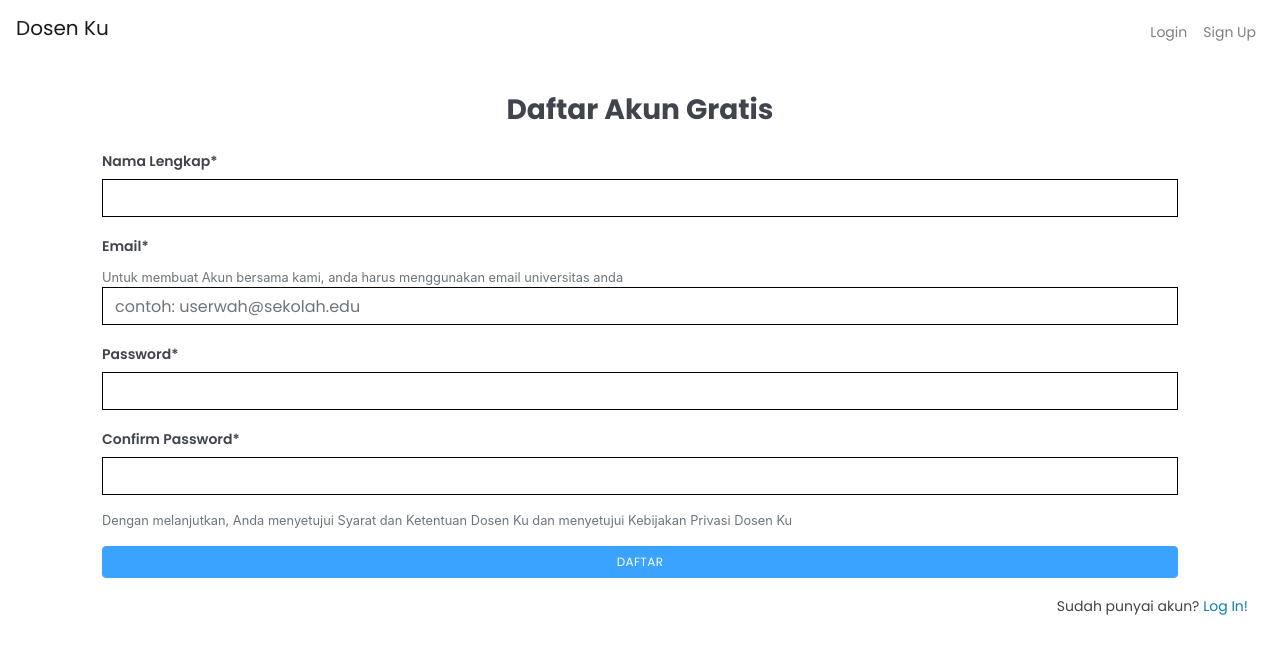
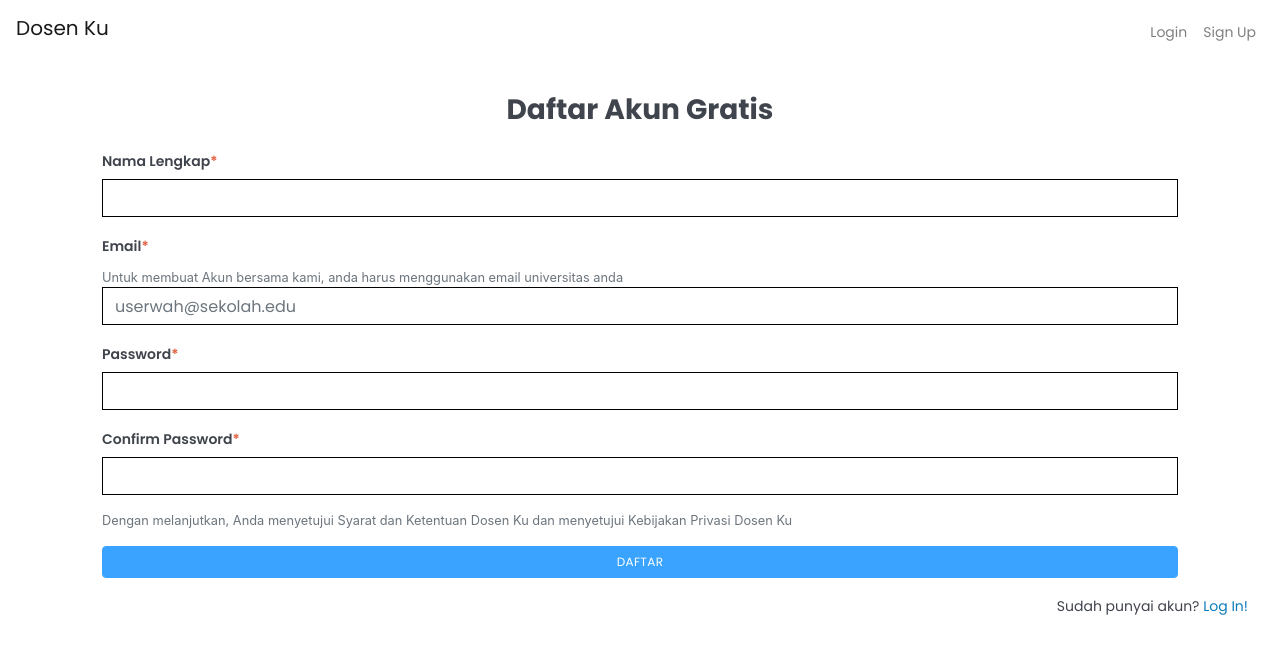
Before and after one commit to Harus-Bisa/frontendv2, a React (Create React App) app in the folder hb-v2/: page /signup in a window 1280 px wide. Shown: the top 654 px of the page. Built offline with nearby package versions, Linux system fonts and the light colour scheme.

Commit message:
form css fix

```diff
--- a/hb-v2/src/components/Form/LoginForm.js
+++ b/hb-v2/src/components/Form/LoginForm.js
@@ -35,7 +35,7 @@ function LoginForm(props){
             {props.error && <Feedback color={"danger"} message={props.error.message}/>}
             <Form onSubmit={submit}>
                 <FormGroup>
-                    <Label>Email*</Label>
+                    <Label>Email<span className="red">*</span></Label>
                     <Input
                         type="email"
                         id="email"
@@ -46,7 +46,7 @@ function LoginForm(props){
                     />
                 </FormGroup>
                 <FormGroup>
-                    <Label>Password*</Label>
+                    <Label>Password<span className="red">*</span></Label>
                     <Input type="password" id="password" value={password} onChange={(event) => setPassword(event.target.value)} required/>
                 </FormGroup>
                 <FormGroup>
--- a/hb-v2/src/components/Form/ReviewForm.js
+++ b/hb-v2/src/components/Form/ReviewForm.js
@@ -220,7 +220,7 @@ function ReviewForm(props){
             {props.error && <Feedback color={"danger"} message={props.error.message}/>}
             <form onSubmit={submit}>
                 <FormGroup>
-                    <Label>Nama Dosen*</Label>
+                    <Label>Nama Dosen<span className="red">*</span></Label>
                     <TextField
                         id="profName"
                         value={profName}
@@ -232,7 +232,7 @@ function ReviewForm(props){
                     />
                 </FormGroup>
                 <FormGroup>
-                    <Label>Nama Perguruan Tinggi*</Label>
+                    <Label>Nama Perguruan Tinggi<span className="red">*</span></Label>
                     <Autocomplete
                         id="profSchool"
                         options={schools}
@@ -256,7 +256,7 @@ function ReviewForm(props){
                     />
                 </FormGroup>
                 <FormGroup style={style.ratingBox}>
-                    <Label>Penilaian*</Label>
+                    <Label>Penilaian<span className="red">*</span></Label>
                     <StyledRating
                         style={style.ratingSpan}
                         id="overallRating"
@@ -267,7 +267,7 @@ function ReviewForm(props){
                     />
                 </FormGroup>
                 <FormGroup style={style.ratingBox}>
-                    <Label>Apakah anda akan merekomendasi dosen ini ke teman anda?*</Label>
+                    <Label>Apakah anda akan merekomendasi dosen ini ke teman anda?<span className="red">*</span></Label>
                     <StyledRating
                         style={style.ratingSpan}
                         id="recommendationRating"
@@ -278,7 +278,7 @@ function ReviewForm(props){
                     />
                 </FormGroup>
                 <FormGroup style={style.ratingBox}>
-                    <Label>Kesusahan Kelas*</Label>
+                    <Label>Kesusahan Kelas<span className="red">*</span></Label>
                     <StyledRating
                         style={style.ratingSpan}
                         id="difficultyRating"
@@ -289,7 +289,7 @@ function ReviewForm(props){
                     />
                 </FormGroup>
                 <FormGroup>
-                    <Label>Nama Kelas*</Label>
+                    <Label>Nama Kelas<span className="red">*</span></Label>
                     <TextField
                         id="courseName"
                         value={courseName}
@@ -300,7 +300,7 @@ function ReviewForm(props){
                     />
                 </FormGroup>
                 <FormGroup style={style.ratingBox}>
-                    <Label>Apakah anda sedang mengambil kelas ini?*</Label>
+                    <Label>Apakah anda sedang mengambil kelas ini?<span className="red">*</span></Label>
                     <div className="button-group-container" id="currentlyTaking">
                         <Button type="button" id="currentlyTaking-Yes" onClick={(event) => setCurrentlyTaking(true)} className={currentlyTaking ? "button-group-selected" : "button-group"}>Iya!</Button>
                         <Button type="button" id="currentlyTaking-No" onClick={(event) => setCurrentlyTaking(false)} className={!currentlyTaking ? "button-group-selected" : "button-group"}>Sudah lama!</Button>
@@ -315,7 +315,7 @@ function ReviewForm(props){
                     </FormGroup>
                 }
                 <FormGroup>
-                    <Label>Nilai yang Anda dapatkan*</Label>
+                    <Label>Nilai yang Anda dapatkan<span className="red">*</span></Label>
                     <Autocomplete
                         id="grade"
                         options={["A", "B", "C", "D", "E", "F", "N/A"]}
@@ -336,7 +336,7 @@ function ReviewForm(props){
                     />
                 </FormGroup>
                 <FormGroup>
-                    <Label>Gaya mengajar dosen*</Label>
+                    <Label>Gaya mengajar dosen<span className="red">*</span></Label>
                     <Autocomplete
                         multiple
                         id="teachingStyle"
@@ -367,14 +367,14 @@ function ReviewForm(props){
                     />
                 </FormGroup>
                 <FormGroup style={style.ratingBox}>
-                    <Label>Apakah Textbook digunakan?*</Label>
+                    <Label>Apakah Textbook digunakan?<span className="red">*</span></Label>
                     <div className="button-group-container" id="textbookRequired">
                         <Button type="button" id="textbookRequired-Yes" onClick={(event) => setTextbookRequired(true)} className={textbookRequired ? "button-group-selected" : "button-group"}>Iya</Button>
                         <Button type="button" id="textbookRequired-No" onClick={(event) => setTextbookRequired(false)} className={!textbookRequired ? "button-group-selected" : "button-group"}>Tidak</Button>
                     </div>
                 </FormGroup>
                 <FormGroup>
-                    <Label>Pilih tag yang mendeskripsikan dosen ini (Max. 3)*</Label>
+                    <Label>Pilih tag yang mendeskripsikan dosen ini (Max. 3)<span className="red">*</span></Label>
                     <Autocomplete
                         multiple
                         id="tags"
@@ -410,7 +410,7 @@ function ReviewForm(props){
                     />
                 </FormGroup>
                 <FormGroup>
-                    <Label>Review anda*</Label>
+                    <Label>Review anda<span className="red">*</span></Label>
                     <Input type="textarea" id="review" value={review} required onChange={(event) => setReview(event.target.value)}/>
                 </FormGroup>
                 {flag && <Popup content={LoginPopup} auto disableFlag={() => setFlag(false)}/>}
--- a/hb-v2/src/components/Form/SignUpForm.js
+++ b/hb-v2/src/components/Form/SignUpForm.js
@@ -36,7 +36,7 @@ function SignUpForm(props){
         <div className="container content" id="sign-up-form">
             <Form onSubmit={submit}>
                 <FormGroup>
-                    <Label>Nama Lengkap*</Label>
+                    <Label>Nama Lengkap<span className="red">*</span></Label>
                     <Input
                         valid={validName}
                         type="text"
@@ -44,11 +44,10 @@ function SignUpForm(props){
                         value={name}
                         onChange={(event) => setName(event.target.value)}
                         required
-                        autoFocus
                     />
                 </FormGroup>
                 <FormGroup>
-                    <Label>Email*</Label>
+                    <Label>Email<span className="red">*</span></Label>
                     <FormText>Untuk membuat Akun bersama kami, anda harus menggunakan email universitas anda</FormText>
                     <Input
                         valid={validEmail}
@@ -56,12 +55,12 @@ function SignUpForm(props){
                         id="email"
                         value={email}
                         onChange={(event) => setEmail(event.target.value)}
-                        placeholder={"contoh: userwah@sekolah.edu"}
+                        placeholder={"userwah@sekolah.edu"}
                         required
                     />
                 </FormGroup>
                 <FormGroup>
-                    <Label>Password*</Label>
+                    <Label>Password<span className="red">*</span></Label>
                     <Input
                         valid={validPassword}
                         type="password"
@@ -72,7 +71,7 @@ function SignUpForm(props){
                     />
                 </FormGroup>
                 <FormGroup>
-                    <Label>Confirm Password*</Label>
+                    <Label>Confirm Password<span className="red">*</span></Label>
                     <Input
                         valid={validPassword}
                         type="password"
```
